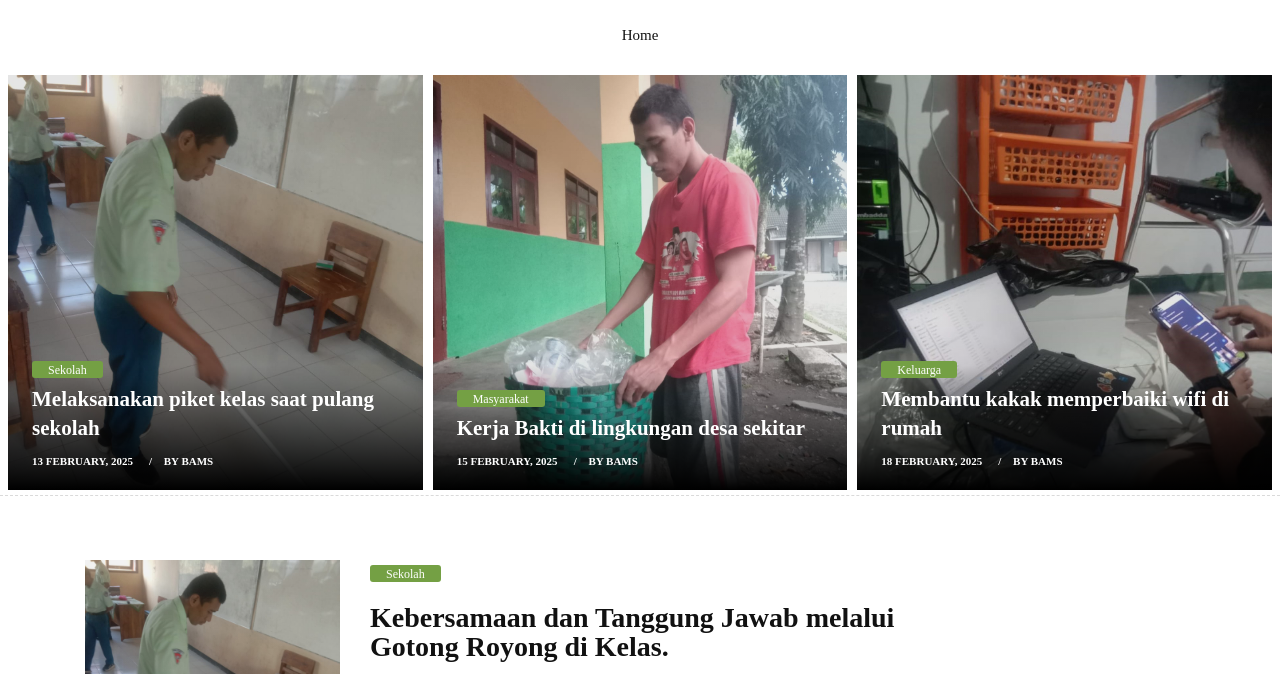
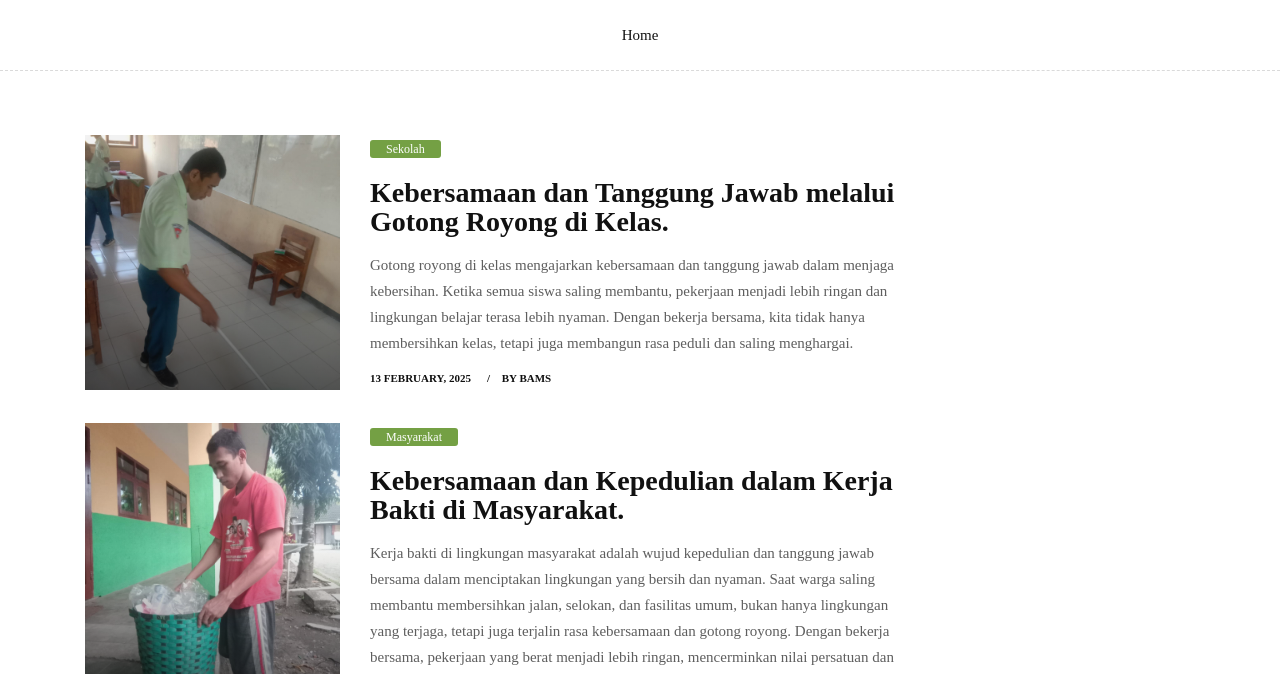
Before and after one commit to bamsgrtt/bamsgrtt.github.io, a plain HTML site: page index.html in a window 1280 px wide. Shown: the part 125-799 px from the top of the page. Drawn offline with Linux system fonts and the light colour scheme; a web font is replaced by a local one.

Commit message:
Update index.html

```diff
--- a/index.html
+++ b/index.html
@@ -105,60 +105,6 @@
                 </nav>
             </div><!-- end container -->
         </header><!-- end header -->
-
-        <section class="section first-section">
-            <div class="container-fluid">
-                <div class="masonry-blog clearfix">
-                    <div class="left-side">
-                        <div class="masonry-box post-media">
-                             <img src="upload/Gotong1.jpeg" alt="" class="img-fluid">
-                             <div class="shadoweffect">
-                                <div class="shadow-desc">
-                                    <div class="blog-meta">
-                                        <span class="bg-aqua"><a href="#" title="">Sekolah</a></span>
-                                        <h4><a href="#" title="">Melaksanakan piket kelas saat pulang sekolah</a></h4>
-                                        <small><a href="#" title="">13 February, 2025</a></small>
-                                        <small><a href="#" title="">by bams</a></small>
-                                    </div><!-- end meta -->
-                                </div><!-- end shadow-desc -->
-                            </div><!-- end shadow -->
-                        </div><!-- end post-media -->
-                    </div><!-- end left-side -->
-
-                    <div class="center-side">
-                        <div class="masonry-box post-media">
-                             <img src="upload/Gotong2.jpeg" alt="" class="img-fluid">
-                             <div class="shadoweffect">
-                                <div class="shadow-desc">
-                                    <div class="blog-meta">
-                                        <span class="bg-aqua"><a href="#" title="">Masyarakat</a></span>
-                                        <h4><a href="#" title="">Kerja Bakti di lingkungan desa sekitar</a></h4>
-                                        <small><a href="#" title="">15 February, 2025</a></small>
-                                        <small><a href="#" title="">by bams</a></small>
-                                    </div><!-- end meta -->
-                                </div><!-- end shadow-desc -->
-                            </div><!-- end shadow -->
-                        </div><!-- end post-media -->
-                    </div><!-- end left-side -->
-
-                    <div class="right-side hidden-md-down">
-                        <div class="masonry-box post-media">
-                             <img src="upload/Gotong3.jpg" alt="" class="img-fluid">
-                             <div class="shadoweffect">
-                                <div class="shadow-desc">
-                                    <div class="blog-meta">
-                                        <span class="bg-aqua"><a href="#" title="">Keluarga</a></span>
-                                        <h4><a href="#" title="">Membantu kakak memperbaiki wifi di rumah</a></h4>
-                                        <small><a href="#" title="">18 February, 2025</a></small>
-                                        <small><a href="#" title="">by bams</a></small>
-                                    </div><!-- end meta -->
-                                </div><!-- end shadow-desc -->
-                             </div><!-- end shadow -->
-                        </div><!-- end post-media -->
-                    </div><!-- end right-side -->
-                </div><!-- end masonry -->
-            </div>
-        </section>
 
         <section class="section wb">
             <div class="container">
```
